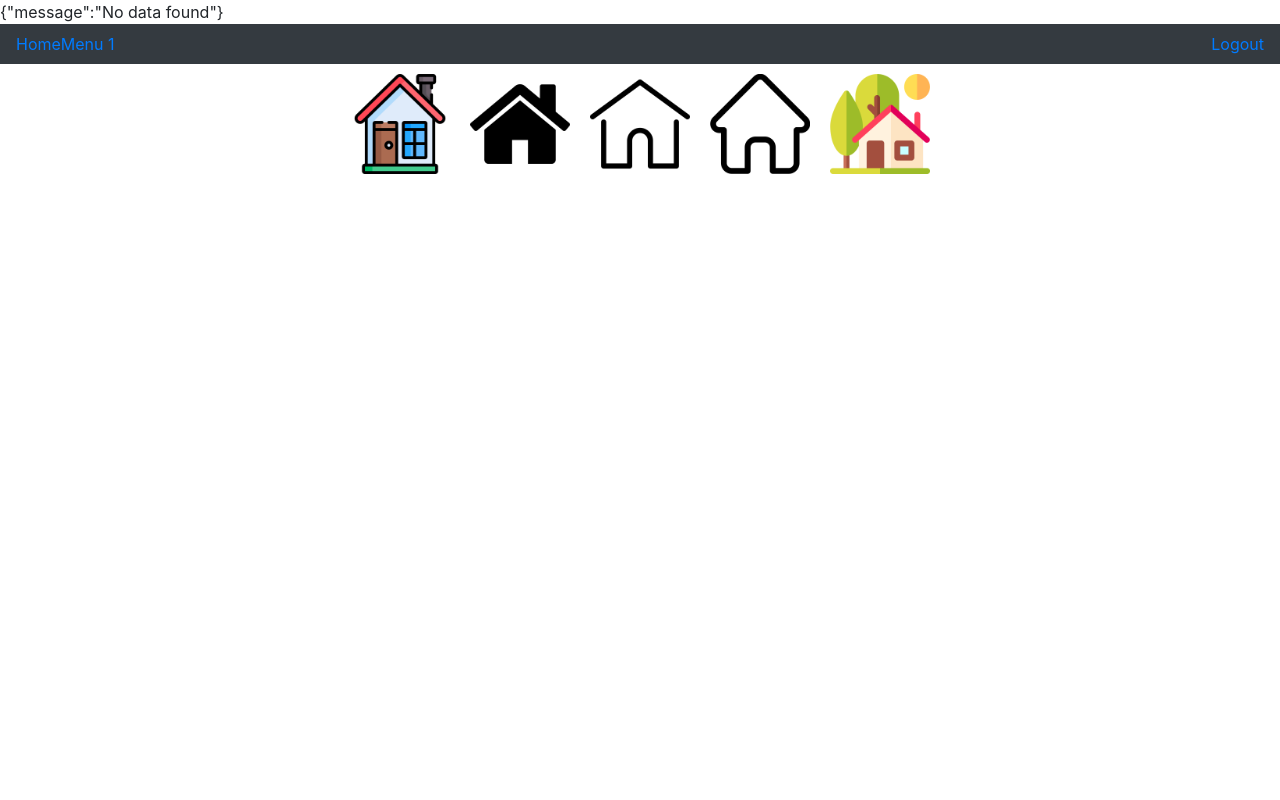
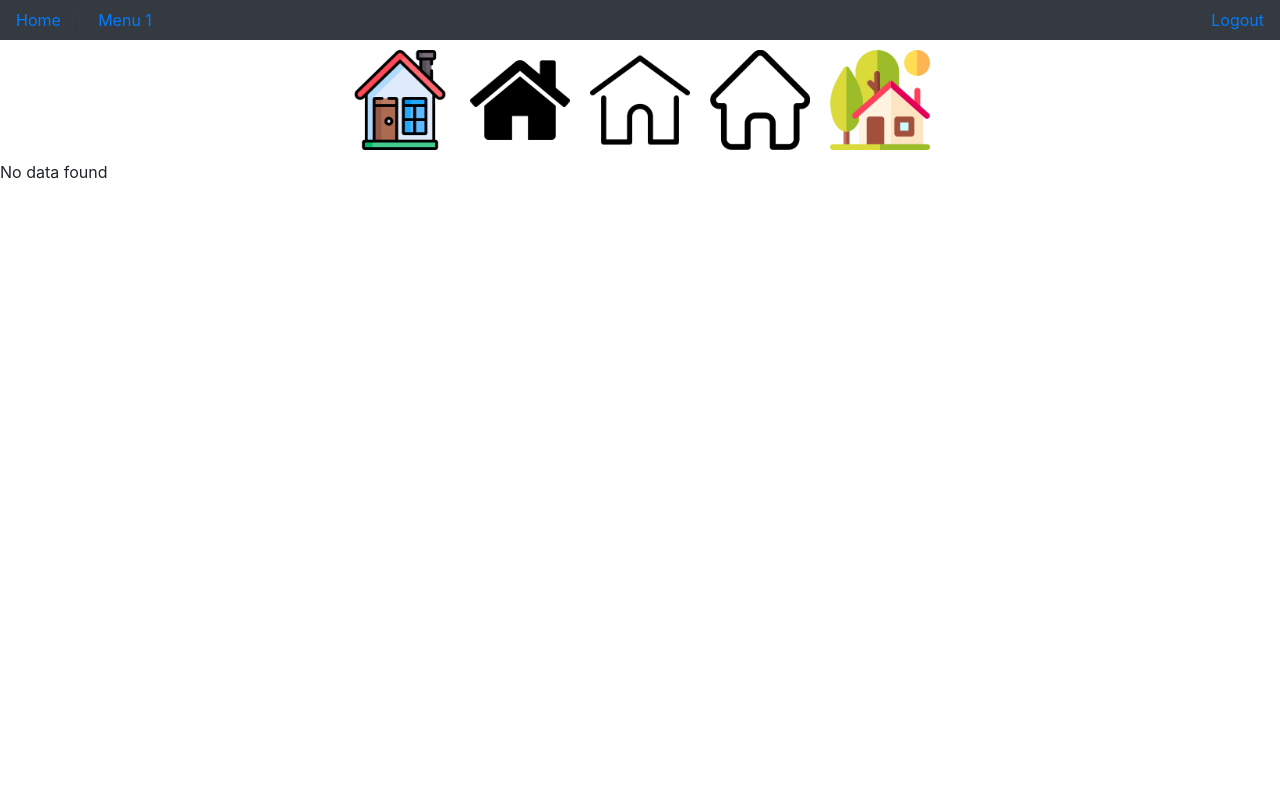
Before and after one commit to Thawat09/showTag, a PHP site: page / in a window 1280 px wide. Run offline with PHP 8.4, Linux system fonts and the light colour scheme; the visitor is signed in with stand-in values (Sample User, id 1); data that the repository does not hold is empty.

Commit message:
แก้ไขการแสดงข้อมูล

```diff
--- a/css/styles.css
+++ b/css/styles.css
@@ -31,3 +31,8 @@ body {
     display: flex;
     align-items: center;
 }
+
+.menu-divider {
+    margin: 0 16px;
+    color: #3d3b3b;
+}
--- a/index.php
+++ b/index.php
@@ -3,3 +3,4 @@
 include 'models/index_model.php';
 include 'models/logout_model.php';
 include 'views/index.php';
+include 'models/read_data_model.php';
--- a/models/index_model.php
+++ b/models/index_model.php
@@ -1,25 +1,7 @@
 <?php
 session_start();
-include 'class/class.php';
 
 if (!isset($_SESSION['loggedin']) || $_SESSION['loggedin'] !== true) {
     header("Location: login.php");
     exit;
 }
-
-$obj = new main_class($hostname, $username, $password, $database);
-
-$sql = "SELECT code, date FROM test";
-$result = $obj->getQuery($sql, 1);
-
-if (!empty($result)) {
-    $data = [];
-    foreach ($result as $row) {
-        $code = $row["code"];
-        $date = $row["date"];
-        $data[] = "Code: " . $code . " | Date: " . $date;
-    }
-    echo json_encode($data);
-} else {
-    echo json_encode(['message' => 'No data found']);
-}
--- /dev/null
+++ b/models/read_data_model.php
@@ -0,0 +1,22 @@
+<?php
+include 'class/class.php';
+
+$obj = new main_class($hostname, $username, $password, $database);
+
+$sql = "SELECT code, date FROM test";
+$result = $obj->getQuery($sql, 1);
+
+if (!empty($result)) {
+    echo '<div style="display: flex; justify-content: center;">';
+    echo '<table style="border-collapse: collapse; width: 50%; text-align: center; border: 1px solid black;">';
+    echo '<tr><th style="border: 1px solid black; padding: 5px;">Code</th><th style="border: 1px solid black; padding: 5px;">Date</th></tr>';
+    foreach ($result as $row) {
+        $code = $row["code"];
+        $date = $row["date"];
+        echo '<tr><td style="border: 1px solid black; padding: 5px;">' . $code . '</td><td style="border: 1px solid black; padding: 5px;">' . $date . '</td></tr>';
+    }
+    echo '</table>';
+    echo '</div>';
+} else {
+    echo 'No data found';
+}
--- a/views/index.php
+++ b/views/index.php
@@ -11,6 +11,7 @@
 <body>
     <div class="navbar navbar-dark bg-dark">
         <a class="active" href="#">Home</a>
+        <span class="menu-divider">|</span>
         <a href="#">Menu 1</a>
         <div class="topnav-right ml-auto">
             <a href="#" id="logoutBtn">Logout</a>
```
